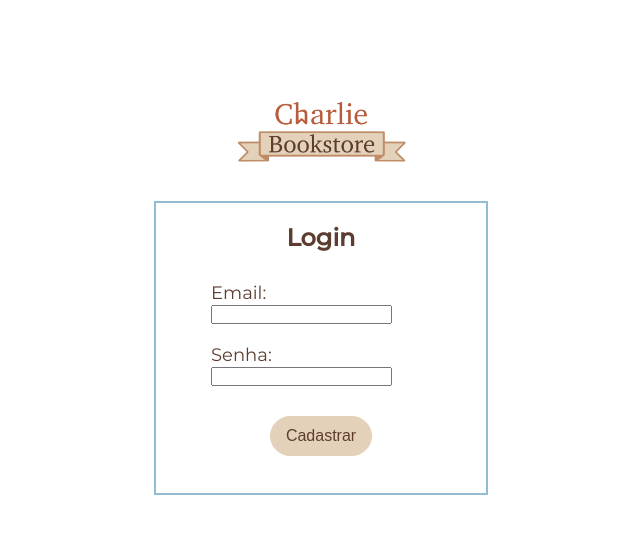
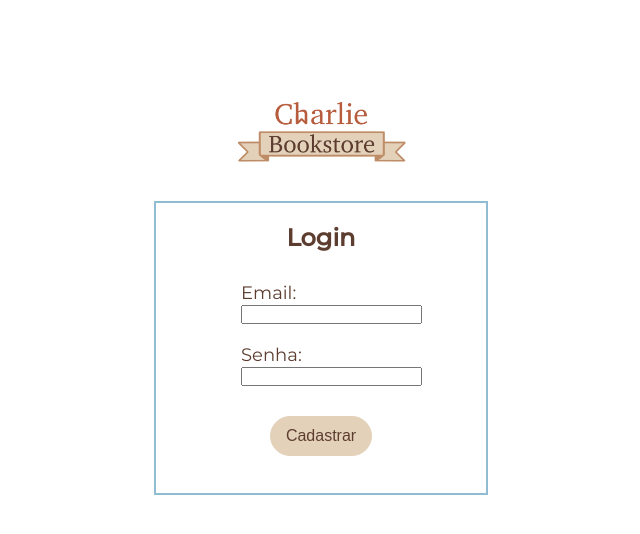
Before and after one commit to VannaKings/CharlieBookstore, a PHP site: page /login.html in a window 1280 px wide. Shown: the top 534 px of the page, without its empty margins (319-959 px from the left). Run offline with PHP 8.4, Linux system fonts and the light colour scheme.

Commit message:
Centralizei o input de email e senha

```diff
--- a/CSS/login.css
+++ b/CSS/login.css
@@ -47,7 +47,7 @@ body
 }
 .email, .senha{
     max-width: 50%;
-    margin: 20px 50px;
+    margin: 20px auto;
 }
 p{
     text-align: start;
```
